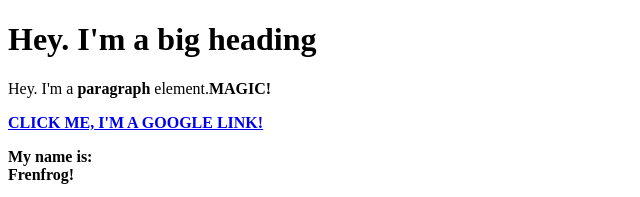
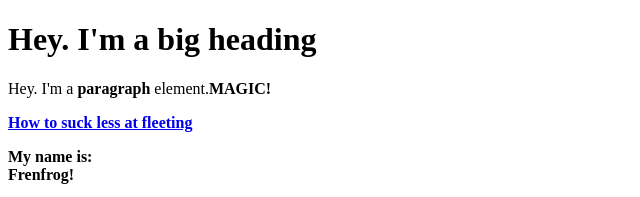
Before and after one commit to Avalena/learningtocode, a plain HTML site: page test.html in a window 1280 px wide. Shown: the top 197 px of the page, without its empty margins (0-640 px from the left). Drawn offline with Linux system fonts and the light colour scheme.

Commit message:
Update test.html

```diff
--- a/test.html
+++ b/test.html
@@ -6,7 +6,7 @@
 <body>
 	<h1>Hey. I'm a big heading</h1>
 	<p>Hey. I'm a <b>paragraph</b> element.<b>MAGIC!<b></p>
-	<a href="https://google.com" target="_blank" title="Lets go to google">CLICK ME, I'M A GOOGLE LINK!</a>
+	<a href="http://wiki.ogame.org/index.php/Guide:Fleeter_guide" target="_blank" title="Hey Cyka!">How to suck less at fleeting</a>
 	<p>My name is:<br> Frenfrog!</p>
 	<img src="https://img.pr0gramm.com/2022/03/03/51d9a097d3e57ec9.gif">
 </body>
```
